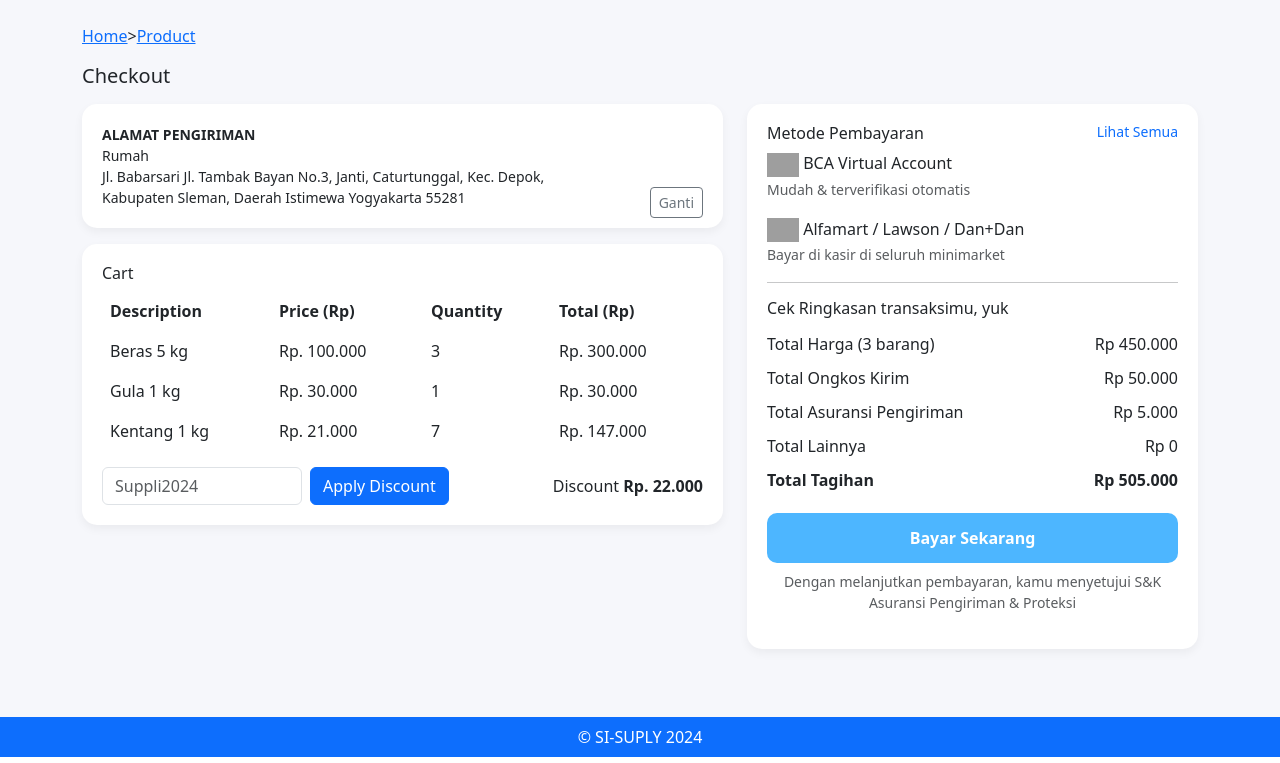
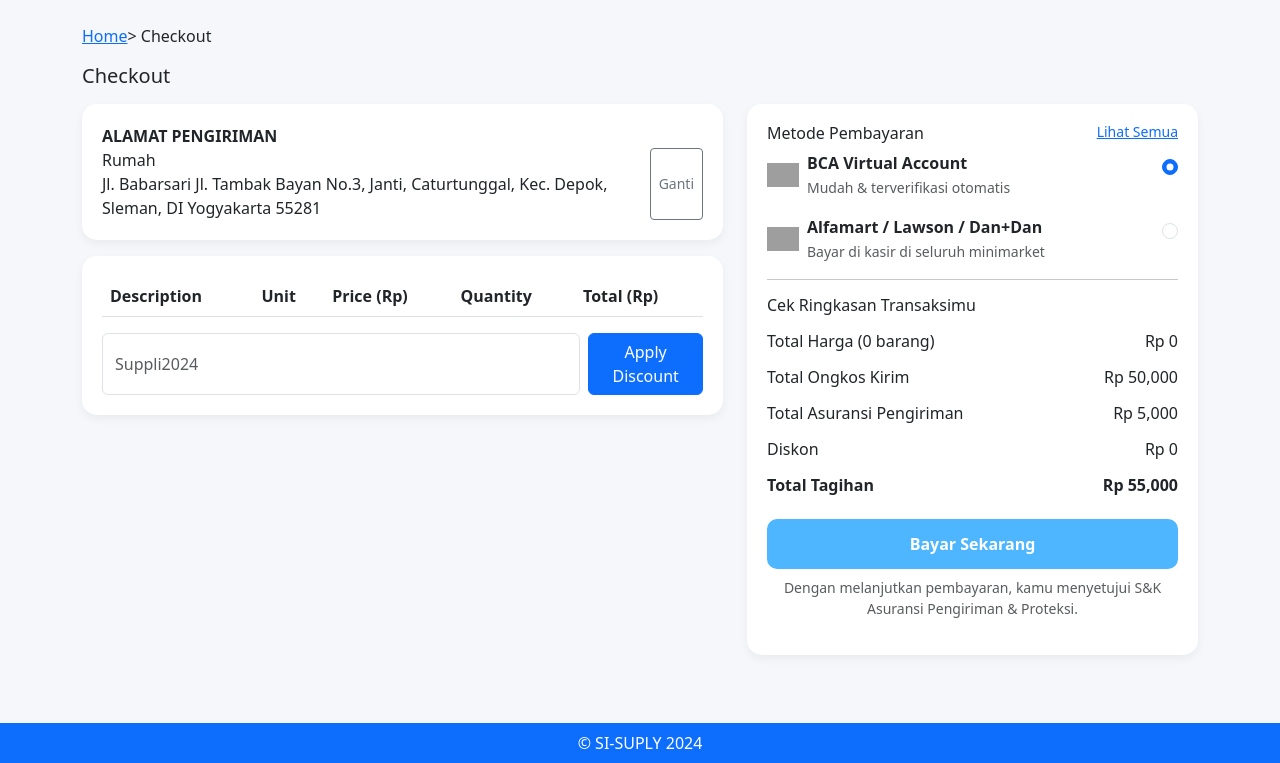
Before and after one commit to segaak/erpbl, a PHP site: page /pembayaran.php in a window 1280 px wide. Shown: the part 53-816 px from the top of the page. Run offline with PHP 8.4, Linux system fonts and the light colour scheme; lists and menus that the app fills with data are empty; grey boxes are pictures that could not be loaded.

Commit message:
pembayaran kuang db

```diff
--- a/views/customer/pembayaran.php
+++ b/views/customer/pembayaran.php
@@ -1,36 +1,72 @@
+<?php
+session_start();
+include 'koneksi.php';
+
+// === 1. Tambah ke keranjang ===
+if ($_SERVER['REQUEST_METHOD'] === 'POST' && isset($_POST['id_produk'])) {
+    $id_produk = (int)$_POST['id_produk'];
+    $quantity = (int)($_POST['quantity'] ?? 1);
+
+    $_SESSION['cart'][$id_produk] = ($_SESSION['cart'][$id_produk] ?? 0) + $quantity;
+    header("Location: keranjang.php");
+    exit;
+}
+
+// === 2. Ambil data produk ===
+function getProduct($conn, $id) {
+    $stmt = $conn->prepare("SELECT * FROM produk WHERE ID_Produk = ?");
+    $stmt->bind_param("i", $id);
+    $stmt->execute();
+    return $stmt->get_result()->fetch_assoc();
+}
+
+// === 3. Diskon ===
+$discountCode = 'Suppli2024';
+$discountAmount = 22000;
+$cart = $_SESSION['cart'] ?? [];
+$subtotal = 0;
+$appliedDiscount = 0;
+$couponInput = $_POST['coupon'] ?? '';
+if (strcasecmp($couponInput, $discountCode) === 0) {
+    $appliedDiscount = $discountAmount;
+}
+?>
 <!DOCTYPE html>
 <html lang="id">
 <head>
   <meta charset="UTF-8">
-  <meta name="viewport" content="width=device-width, initial-scale=1">
   <title>Checkout - SI-SUPLY</title>
   <link href="https://cdn.jsdelivr.net/npm/bootstrap@5.3.0/dist/css/bootstrap.min.css" rel="stylesheet">
   <style>
     body { background-color: #f6f7fb; }
     .section-box {
-      background-color: white;
+      background-color: #fff;
       border-radius: 15px;
       padding: 20px;
       box-shadow: 0 4px 10px rgba(0,0,0,0.05);
       margin-bottom: 20px;
     }
+    .cart-table img {
+      width: 60px;
+      height: 60px;
+      object-fit: cover;
+      border-radius: 10px;
+    }
     .btn-checkout {
       background-color: #4db6ff;
-      color: white;
+      color: #fff;
       font-weight: bold;
       border-radius: 10px;
       padding: 12px;
       width: 100%;
     }
     .summary-table td {
-      padding: 5px 0;
+      padding: 6px 0;
     }
     .summary-table td:last-child {
       text-align: right;
     }
-    .address-box {
-      font-size: 14px;
-    }
+    .text-sm { font-size: 14px; }
   </style>
 </head>
 <body>
@@ -39,113 +75,136 @@
 
 <div class="container mt-4 mb-5">
   <div class="breadcrumb mb-3">
-    <a href="produk.php">Home</a> > <a href="#">Product</a>
+    <a href="produk.php">Home</a> > Checkout
   </div>
   <h5 class="mb-3">Checkout</h5>
 
   <div class="row">
-    <!-- Left side -->
+    <!-- Kiri -->
     <div class="col-md-7">
-      <div class="section-box address-box mb-3">
-        <strong>ALAMAT PENGIRIMAN</strong> <br>
+      <div class="section-box mb-3">
+        <strong>ALAMAT PENGIRIMAN</strong><br>
+        <div class="d-flex justify-content-between">
+          <div>
             Rumah<br>
-        Jl. Babarsari Jl. Tambak Bayan No.3, Janti, Caturtunggal, Kec. Depok, <br>
-        Kabupaten Sleman, Daerah Istimewa Yogyakarta 55281
-        <button class="btn btn-sm btn-outline-secondary float-end">Ganti</button>
+            Jl. Babarsari Jl. Tambak Bayan No.3, Janti, Caturtunggal, Kec. Depok, Sleman, DI Yogyakarta 55281
+          </div>
+          <button class="btn btn-outline-secondary btn-sm">Ganti</button>
+        </div>
       </div>
 
-      <div class="section-box">
-        <h6>Cart</h6>
-        <table class="table table-borderless align-middle">
+      <div class="section-box mb-3">
+        <table class="table cart-table align-middle">
           <thead>
             <tr>
               <th>Description</th>
+              <th>Unit</th>
               <th>Price (Rp)</th>
               <th>Quantity</th>
               <th>Total (Rp)</th>
             </tr>
           </thead>
           <tbody>
+            <?php foreach ($cart as $id => $qty):
+              $product = getProduct($conn, $id);
+              if (!$product) continue;
+              $itemTotal = $product['harga'] * $qty;
+              $subtotal += $itemTotal;
+            ?>
             <tr>
-              <td>Beras 5 kg</td>
-              <td>Rp. 100.000</td>
-              <td>3</td>
-              <td>Rp. 300.000</td>
+              <td>
+                <div class="d-flex align-items-center gap-2">
+                  <img src="img/<?= htmlspecialchars($product['gambar']); ?>" alt="">
+                  <?= htmlspecialchars($product['nama_produk']); ?>
+                </div>
+              </td>
+              <td><?= htmlspecialchars($product['satuan']); ?></td>
+              <td>Rp <?= number_format($product['harga']); ?></td>
+              <td><?= $qty; ?></td>
+              <td>Rp <?= number_format($itemTotal); ?></td>
             </tr>
-            <tr>
-              <td>Gula 1 kg</td>
-              <td>Rp. 30.000</td>
-              <td>1</td>
-              <td>Rp. 30.000</td>
-            </tr>
-            <tr>
-              <td>Kentang 1 kg</td>
-              <td>Rp. 21.000</td>
-              <td>7</td>
-              <td>Rp. 147.000</td>
-            </tr>
+            <?php endforeach; ?>
           </tbody>
         </table>
 
-        <div class="d-flex align-items-center">
-          <input type="text" class="form-control me-2" placeholder="Suppli2024" style="max-width: 200px;">
-          <button class="btn btn-primary">Apply Discount</button>
-          <div class="ms-auto">
-            Discount <strong>Rp. 22.000</strong>
-          </div>
-        </div>
+        <!-- Diskon -->
+        <form method="POST" class="d-flex mt-3">
+          <input type="text" name="coupon" class="form-control me-2" placeholder="Suppli2024">
+          <button type="submit" class="btn btn-primary">Apply Discount</button>
+          <?php if ($appliedDiscount): ?>
+            <div class="ms-3 fw-bold text-success">Discount Rp <?= number_format($appliedDiscount); ?></div>
+          <?php endif; ?>
+        </form>
       </div>
     </div>
 
-    <!-- Right side -->
+    <!-- Kanan -->
     <div class="col-md-5">
       <div class="section-box">
-        <h6>Metode Pembayaran <a href="#" class="float-end text-decoration-none small">Lihat Semua</a></h6>
-        <div class="mb-3">
-          <img src="img/bca-va.png" alt="BCA VA" height="24"> BCA Virtual Account<br>
+        <h6>Metode Pembayaran <a href="#" class="float-end text-sm">Lihat Semua</a></h6>
+       <div class="mb-3 d-flex justify-content-between align-items-start">
+    <div class="d-flex align-items-center">
+      <img src="img/bca-va.png" height="24" class="me-2">
+      <div>
+        <strong>BCA Virtual Account</strong><br>
         <small class="text-muted">Mudah & terverifikasi otomatis</small>
       </div>
-        <div class="mb-3">
-          <img src="img/alfamart.png" alt="Alfamart" height="24"> Alfamart / Lawson / Dan+Dan<br>
+    </div>
+    <input class="form-check-input mt-2" type="radio" name="metode_pembayaran" value="BCA Virtual Account" checked>
+  </div>
+
+  <div class="mb-3 d-flex justify-content-between align-items-start">
+    <div class="d-flex align-items-center">
+      <img src="img/alfamart.png" height="24" class="me-2">
+      <div>
+        <strong>Alfamart / Lawson / Dan+Dan</strong><br>
         <small class="text-muted">Bayar di kasir di seluruh minimarket</small>
+      </div>
+    </div>
+    <input class="form-check-input mt-2" type="radio" name="metode_pembayaran" value="Alfamart">
   </div>
 
         <hr>
 
-        <h6>Cek Ringkasan transaksimu, yuk</h6>
+        <h6>Cek Ringkasan Transaksimu</h6>
+        <?php
+          $ongkir = 50000;
+          $asuransi = 5000;
+          $totalTagihan = $subtotal + $ongkir + $asuransi - $appliedDiscount;
+        ?>
         <table class="summary-table w-100">
           <tr>
-            <td>Total Harga (3 barang)</td>
-            <td>Rp 450.000</td>
+            <td>Total Harga (<?= count($cart); ?> barang)</td>
+            <td>Rp <?= number_format($subtotal); ?></td>
           </tr>
           <tr>
             <td>Total Ongkos Kirim</td>
-            <td>Rp 50.000</td>
+            <td>Rp <?= number_format($ongkir); ?></td>
           </tr>
           <tr>
             <td>Total Asuransi Pengiriman</td>
-            <td>Rp 5.000</td>
+            <td>Rp <?= number_format($asuransi); ?></td>
           </tr>
           <tr>
-            <td>Total Lainnya</td>
-            <td>Rp 0</td>
+            <td>Diskon</td>
+            <td>Rp <?= number_format($appliedDiscount); ?></td>
           </tr>
           <tr class="fw-bold">
             <td>Total Tagihan</td>
-            <td>Rp 505.000</td>
+            <td>Rp <?= number_format($totalTagihan); ?></td>
           </tr>
         </table>
 
         <a href="pembayaran_berhasil.php" class="btn btn-checkout mt-3">Bayar Sekarang</a>
         <p class="small text-muted mt-2 text-center">
-          Dengan melanjutkan pembayaran, kamu menyetujui S&K <br> Asuransi Pengiriman & Proteksi
+          Dengan melanjutkan pembayaran, kamu menyetujui S&K<br> Asuransi Pengiriman & Proteksi.
         </p>
       </div>
     </div>
   </div>
 </div>
 
-<footer class="text-center text-white bg-primary py-2">
+<footer class="text-center text-white bg-primary py-2 mt-4">
   © SI-SUPLY 2024
 </footer>
 
```
Lines whose indentation alone changed are shown as unchanged.
